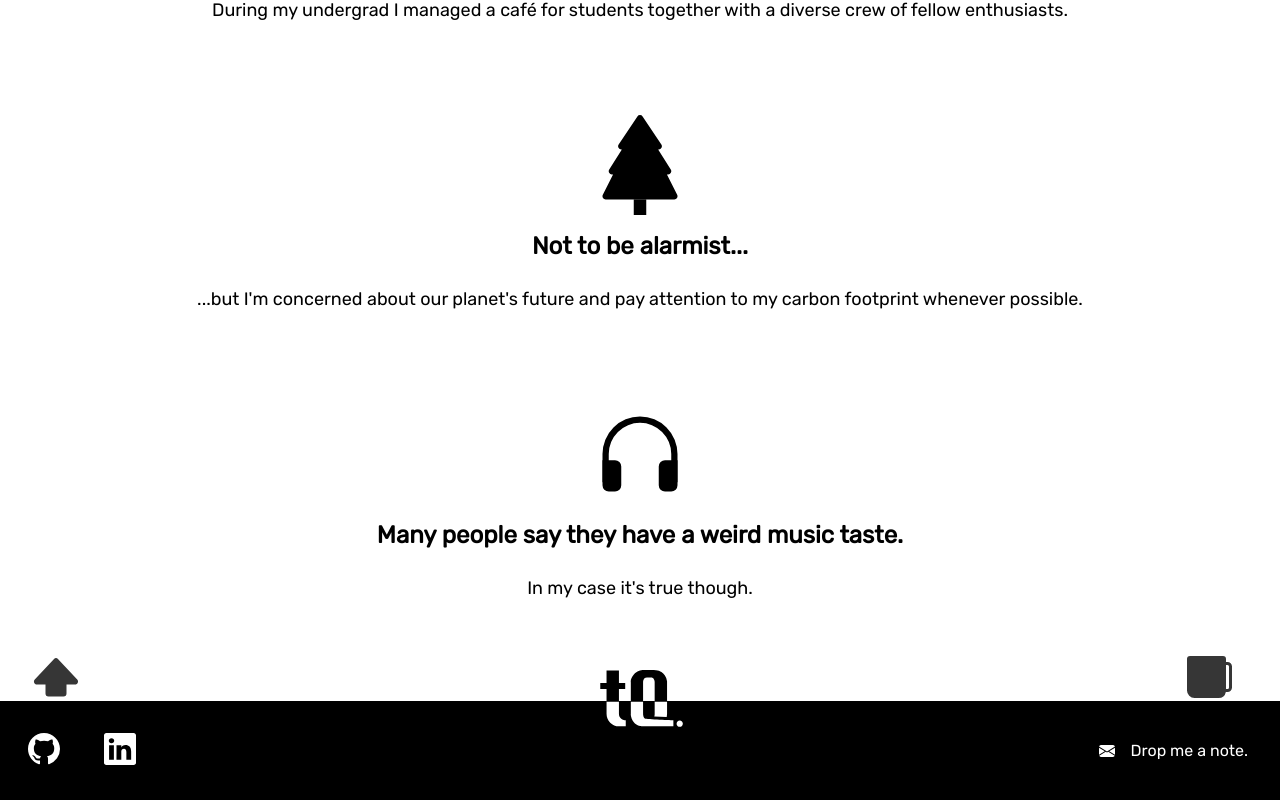
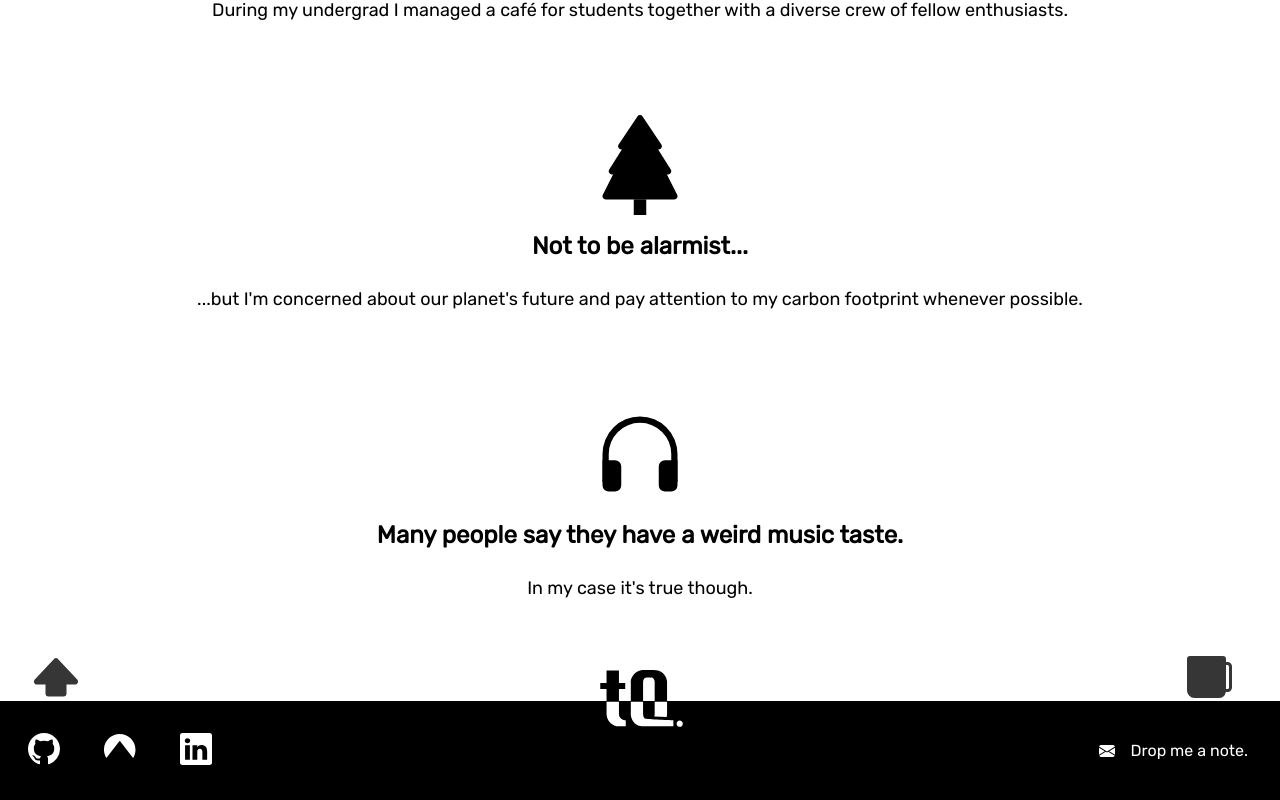
Before and after one commit to tiQu/portfolio, a React (Vite) app: page /hobbies in a window 1280 px wide. Shown: the part 661-1461 px from the top of the page. Built offline with nearby package versions, Linux system fonts and the light colour scheme.

Commit message:
adding codeberg icon

```diff
--- a/src/components/global/FadeInSection/FadeInSection.js
+++ b/src/components/global/FadeInSection/FadeInSection.js
@@ -1,4 +1,5 @@
 import React, {useState, useRef, useEffect} from 'react';
+
 import './FadeInSection.scss';
 
 export default function FadeInSection(props) {
--- a/src/components/global/Footer/Footer.jsx
+++ b/src/components/global/Footer/Footer.jsx
@@ -18,6 +18,34 @@ const nonWhiteLineStyle = {
     fillOpacity: '1',
     fillRule: 'nonzero',
     stroke: 'none'
+}
+
+const codebergPath1Style = {
+    fontVariationSettings: 'normal',
+    opacity: '1',
+    vectorEffect: 'none',
+    fill: 'url(#linearGradient6918-3)',
+    fillOpacity: '1',
+    stroke: 'none',
+    strokeWidth: '3.67846',
+    strokeLinecap: 'butt',
+    strokeLinejoin: 'miter',
+    strokeMiterlimit: '2',
+    strokeDasharray: 'none',
+    strokeDashoffset: '0',
+    strokeOpacity: '1',
+    paintOrder: 'stroke markers fill',
+    stopColor: '#000000',
+    stopOpacity: '1'
+}
+
+const codebergPath2Style = {
+    opacity: '1',
+    fill: '#ffffff',
+    fillOpacity: '1',
+    strokeWidth: '17.0055',
+    paintOrder: 'markers fill stroke',
+    stopColor: '#000000',
 }
 
 export default function Footer() {
@@ -192,6 +220,27 @@ export default function Footer() {
                             <path d="M8 0C3.58 0 0 3.58 0 8c0 3.54 2.29 6.53 5.47 7.59.4.07.55-.17.55-.38 0-.19-.01-.82-.01-1.49-2.01.37-2.53-.49-2.69-.94-.09-.23-.48-.94-.82-1.13-.28-.15-.68-.52-.01-.53.63-.01 1.08.58 1.23.82.72 1.21 1.87.87 2.33.66.07-.52.28-.87.51-1.07-1.78-.2-3.64-.89-3.64-3.95 0-.87.31-1.59.82-2.15-.08-.2-.36-1.02.08-2.12 0 0 .67-.21 2.2.82.64-.18 1.32-.27 2-.27.68 0 1.36.09 2 .27 1.53-1.04 2.2-.82 2.2-.82.44 1.1.16 1.92.08 2.12.51.56.82 1.27.82 2.15 0 3.07-1.87 3.75-3.65 3.95.29.25.54.73.54 1.48 0 1.07-.01 1.93-.01 2.2 0 .21.15.46.55.38A8.012 8.012 0 0 0 16 8c0-4.42-3.58-8-8-8z"/>
                         </svg>
                     </a>
+                    <a className="footer-bottom-icon" href="https://www.codeberg.org/tiqu" target="_blank" rel="noreferrer">
+                        <svg
+                            xmlns="http://www.w3.org/2000/svg"
+                            width="2em"
+                            height="2em"
+                            fill="currentColor"
+                            viewBox="0 0 4.3 4.3">
+                            <g
+                                transform="matrix(0.06551432,0,0,0.06551432,-2.232417,-1.431776)">
+                                <path
+                                style={codebergPath1Style}
+                                d="m 42519.285,-7078.7891 a 0.76086879,0.56791688 0 0 0 -0.738,0.6739 l 33.586,125.8886 a 87.182358,87.182358 0 0 0 39.381,-33.7636 l -71.565,-92.5196 a 0.76086879,0.56791688 0 0 0 -0.664,-0.2793 z"
+                                transform="matrix(0.37058478,0,0,0.37058478,-15690.065,2662.0533)"
+                                />
+                                <path
+                                style={codebergPath2Style}
+                                d="m 11249.461,-1883.6961 c -12.74,0 -23.067,10.3275 -23.067,23.0671 0,4.3335 1.22,8.5795 3.522,12.2514 l 19.232,-24.8636 c 0.138,-0.1796 0.486,-0.1796 0.624,0 l 19.233,24.8646 c 2.302,-3.6721 3.523,-7.9185 3.523,-12.2524 0,-12.7396 -10.327,-23.0671 -23.067,-23.0671 z"
+                                transform="matrix(1.4006354,0,0,1.4006354,-15690.065,2662.0533)" />
+                            </g>
+                        </svg>
+                    </a>
                     <a className="footer-bottom-icon" href="https://fi.linkedin.com/in/tilman-queitsch" target="_blank" rel="noreferrer">
                         <svg xmlns="http://www.w3.org/2000/svg" width="2em" height="2em" fill="currentColor" class="bi bi-linkedin" viewBox="0 0 16 16">
                             <path d="M0 1.146C0 .513.526 0 1.175 0h13.65C15.474 0 16 .513 16 1.146v13.708c0 .633-.526 1.146-1.175 1.146H1.175C.526 16 0 15.487 0 14.854V1.146zm4.943 12.248V6.169H2.542v7.225h2.401zm-1.2-8.212c.837 0 1.358-.554 1.358-1.248-.015-.709-.52-1.248-1.342-1.248-.822 0-1.359.54-1.359 1.248 0 .694.521 1.248 1.327 1.248h.016zm4.908 8.212V9.359c0-.216.016-.432.08-.586.173-.431.568-.878 1.232-.878.869 0 1.216.662 1.216 1.634v3.865h2.401V9.25c0-2.22-1.184-3.252-2.764-3.252-1.274 0-1.845.7-2.165 1.193v.025h-.016a5.54 5.54 0 0 1 .016-.025V6.169h-2.4c.03.678 0 7.225 0 7.225h2.4z"/>
```
